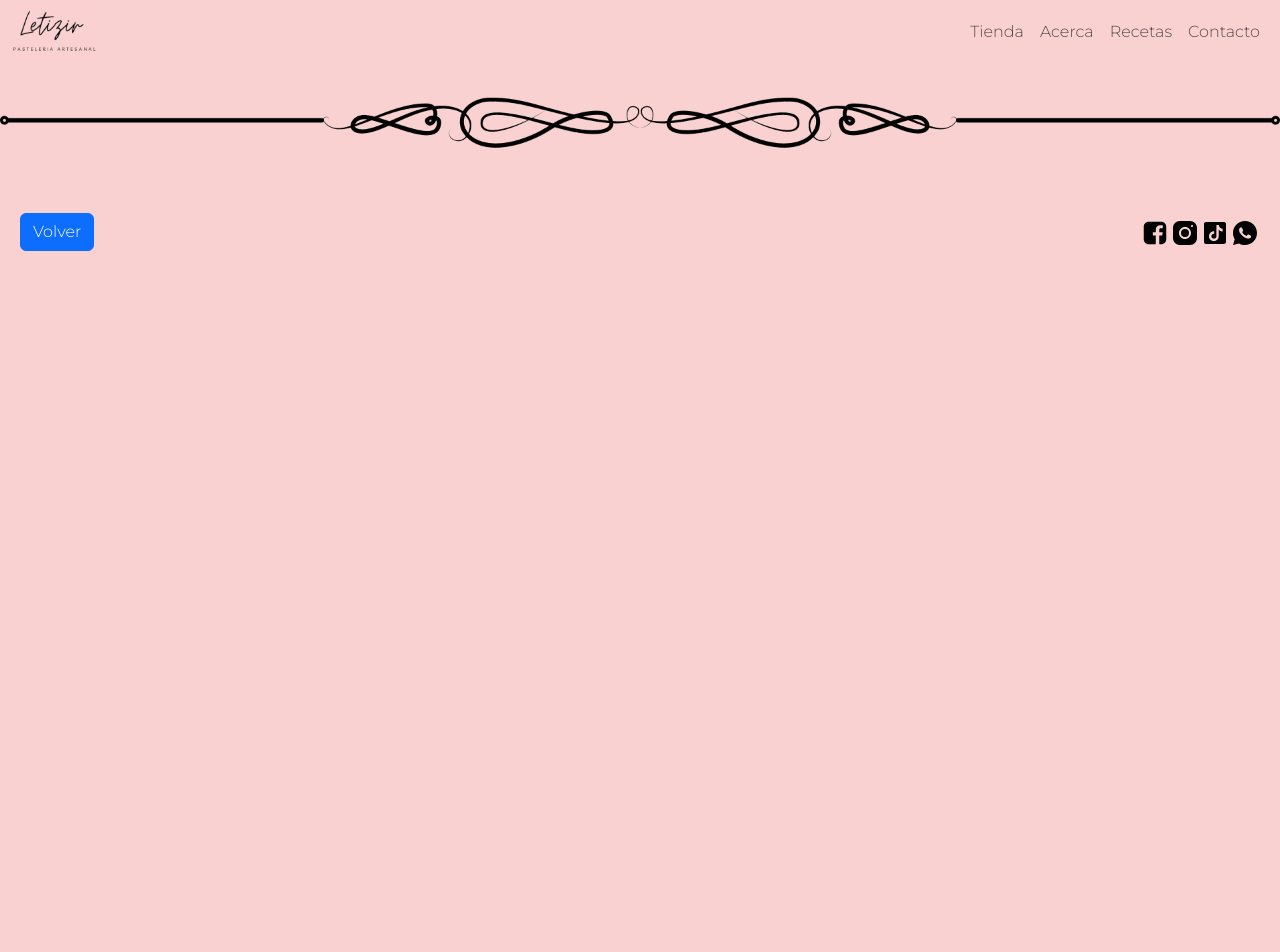
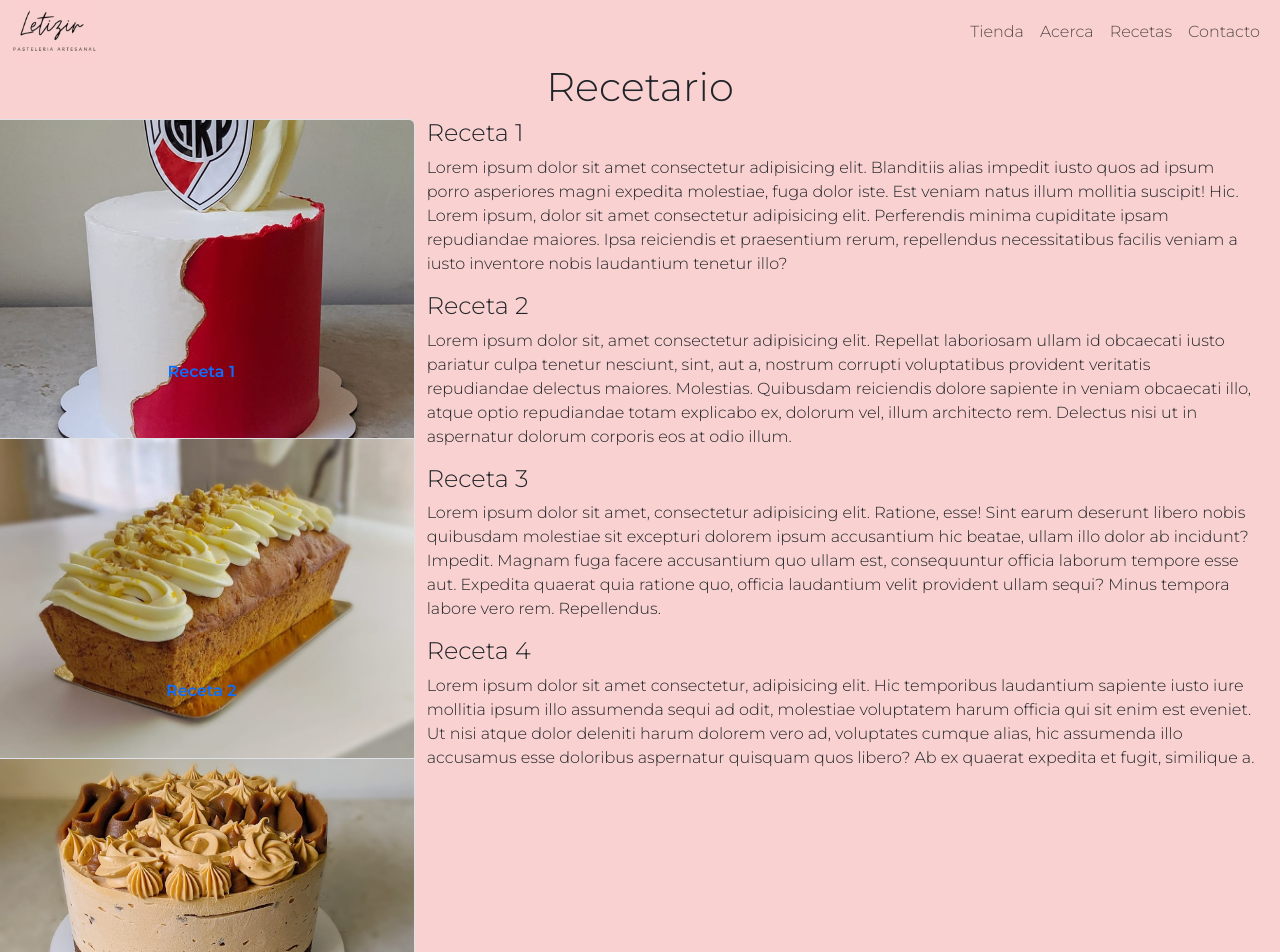
Before and after one commit to GustavoLagorio/PFLagorio, a plain HTML site: page pages/recetas.html in a window 1280 px wide. Shown: the top 952 px of the page. Before the commit the page ends 800 px from the top, so only its background shows below. Drawn offline with nearby package versions, Linux system fonts and the light colour scheme.

Commit message:
Correccion de bug en divisor de footer, agregado de contienido y estilo a recetas.html y agregado de comentarios al codigo

```diff
--- a/pages/recetas.html
+++ b/pages/recetas.html
@@ -48,6 +48,48 @@
       </div>
     </div>
   </nav>
+  <h1>Recetario</h1>
+  <!-- Estructura de listado de links importada de Bootstrap para confeccionar un recetario con estilo propio -->
+  <!-- Se agrega una clase al div para mejorar margenes -->
+  <div class="row recipes-list">
+    <div class="col-4 recipes">
+      <div id="list-example" class="list-group">
+        <a class="list-group-item list-group-item-action receta1" href="#list-item-1">Receta 1</a>
+        <a class="list-group-item list-group-item-action receta2" href="#list-item-2">Receta 2</a>
+        <a class="list-group-item list-group-item-action receta3" href="#list-item-3">Receta 3</a>
+        <a class="list-group-item list-group-item-action receta4" href="#list-item-4">Receta 4</a>
+      </div>
+    </div>
+    <div class="col-8">
+      <div data-bs-spy="scroll" data-bs-target="#list-example" data-bs-smooth-scroll="true" class="scrollspy-example"
+        tabindex="0">
+        <h4 id="list-item-1">Receta 1</h4>
+        <p>Lorem ipsum dolor sit amet consectetur adipisicing elit. Blanditiis alias impedit iusto quos ad ipsum porro
+          asperiores magni expedita molestiae, fuga dolor iste. Est veniam natus illum mollitia suscipit! Hic. Lorem
+          ipsum, dolor sit amet consectetur adipisicing elit. Perferendis minima cupiditate ipsam repudiandae maiores.
+          Ipsa reiciendis et praesentium rerum, repellendus necessitatibus facilis veniam a iusto inventore nobis
+          laudantium tenetur illo?</p>
+        <h4 id="list-item-2">Receta 2</h4>
+        <p>Lorem ipsum dolor sit, amet consectetur adipisicing elit. Repellat laboriosam ullam id obcaecati iusto
+          pariatur culpa tenetur nesciunt, sint, aut a, nostrum corrupti voluptatibus provident veritatis repudiandae
+          delectus maiores. Molestias.
+          Quibusdam reiciendis dolore sapiente in veniam obcaecati illo, atque optio repudiandae totam explicabo ex,
+          dolorum vel, illum architecto rem. Delectus nisi ut in aspernatur dolorum corporis eos at odio illum.</p>
+        <h4 id="list-item-3">Receta 3</h4>
+        <p>Lorem ipsum dolor sit amet, consectetur adipisicing elit. Ratione, esse! Sint earum deserunt libero nobis
+          quibusdam molestiae sit excepturi dolorem ipsum accusantium hic beatae, ullam illo dolor ab incidunt? Impedit.
+          Magnam fuga facere accusantium quo ullam est, consequuntur officia laborum tempore esse aut. Expedita quaerat
+          quia ratione quo, officia laudantium velit provident ullam sequi? Minus tempora labore vero rem. Repellendus.
+        </p>
+        <h4 id="list-item-4">Receta 4</h4>
+        <p>Lorem ipsum dolor sit amet consectetur, adipisicing elit. Hic temporibus laudantium sapiente iusto iure
+          mollitia ipsum illo assumenda sequi ad odit, molestiae voluptatem harum officia qui sit enim est eveniet.
+          Ut nisi atque dolor deleniti harum dolorem vero ad, voluptates cumque alias, hic assumenda illo accusamus esse
+          doloribus aspernatur quisquam quos libero? Ab ex quaerat expedita et fugit, similique a.</p>
+      </div>
+    </div>
+  </div>
+
   <div class="divisor">
   </div>
   <footer>
--- a/style/style.css
+++ b/style/style.css
@@ -57,9 +57,9 @@ h2 {
 
 /*Modificaciones de la galeria slide*/
 
-div.gallery {
-    width: 100%;
-    margin: 5% 10%;
+div.gallery-index {
+    width: 90vw;
+    margin: 5% 5%;
 }
 
 div.carousel-inner {
@@ -92,7 +92,7 @@ footer {
 }
 
 div.divisor {
-    height: 10vh;
+    height: 15vh;
     width: 100%;
     background-image: url(../assets/separdor5.png);
     background-position: center center;
@@ -342,7 +342,7 @@ div.title-gallery {
     text-align: center;
 }
 
-div.gallery {
+div.gallery-acerca {
     grid-area: galeria;
     height: 100%;
     width: 80%;
@@ -472,17 +472,19 @@ form.porciones button {
     justify-self: left;
 }
 
+/*Responsive de los articulos*/
+
 @media (min-width: 767px) {
     main.main-articulo {
         width: 90%;
         margin: 5%;
         display: grid;
         grid-template-columns: 40vw 50vw;
-        grid-template-rows: 10vh 45vw 35vh;
+        grid-template-rows: 10vh 40vh 40vh;
         grid-template-areas:
             "title-articulo title-articulo"
             "descripcion img-articulo"
-            "porciones porciones";
+            "porciones img-articulo";
         gap: 10px;
 }
 div.img-articulo img {
@@ -491,4 +493,84 @@ div.img-articulo img {
     object-position: center center;
 
 }
+form.porciones {
+    display: grid;
+    grid-template-columns: 90%;
+    grid-template-rows: 1fr 1fr;
+    grid-template-areas:
+    "porciones-form"
+    "botones";
+    gap: 10px;
 }
+}
+
+
+/* Estilo rtecetas.html */
+
+h1 {
+    text-align: center;
+}
+
+a.list-group-item {
+    height: 20vh;
+    width: 100%;
+}
+
+div.row.recipes-list {
+    width: 100%;
+}
+
+div.recipes {
+    padding: 0;
+    text-align: center;
+}
+
+a.receta1 {
+    background-image: url(../assets/tortas/torta19.jpeg);
+    background-position: center center;
+    background-size: cover;
+    color: #0d6efd;
+    font-weight: bolder;
+    padding-top: 15vh;
+}
+
+a.receta2 {
+    background-image: url(../assets/tortas/torta17.jpeg);
+    background-position: center center;
+    background-size: cover;
+    color: #0d6efd;
+    font-weight: bolder;
+    padding-top: 15vh;
+}
+
+a.receta3 {
+    background-image: url(../assets/tortas/torta10.jpeg);
+    background-position: center center;
+    background-size: cover;
+    color: #0d6efd;
+    font-weight: bolder;
+    padding-top: 15vh;
+}
+
+a.receta4 {
+    background-image: url(../assets/tortas/torta4.jpeg);
+    background-position: center center;
+    background-size: cover;
+    color: #0d6efd;
+    font-weight: bolder;
+    padding-top: 15vh;
+}
+
+/* Responsive recetario */
+
+@media (min-width: 768px) {
+    a.list-group-item {
+        height: 40vh;
+        width: 100%;
+    }
+
+    a.receta1, a.receta2, a.receta3, a.receta4 {
+        padding-top: 30vh;
+    }
+
+}
```
Also changed, not shown: index.html (+1 -1 lines), pages/acerca.html (+2 -1 lines), pages/articulos/torta1.html (+2 -0 lines), pages/contacto.html (+1 -0 lines), pages/tienda.html (+2 -1 lines).
